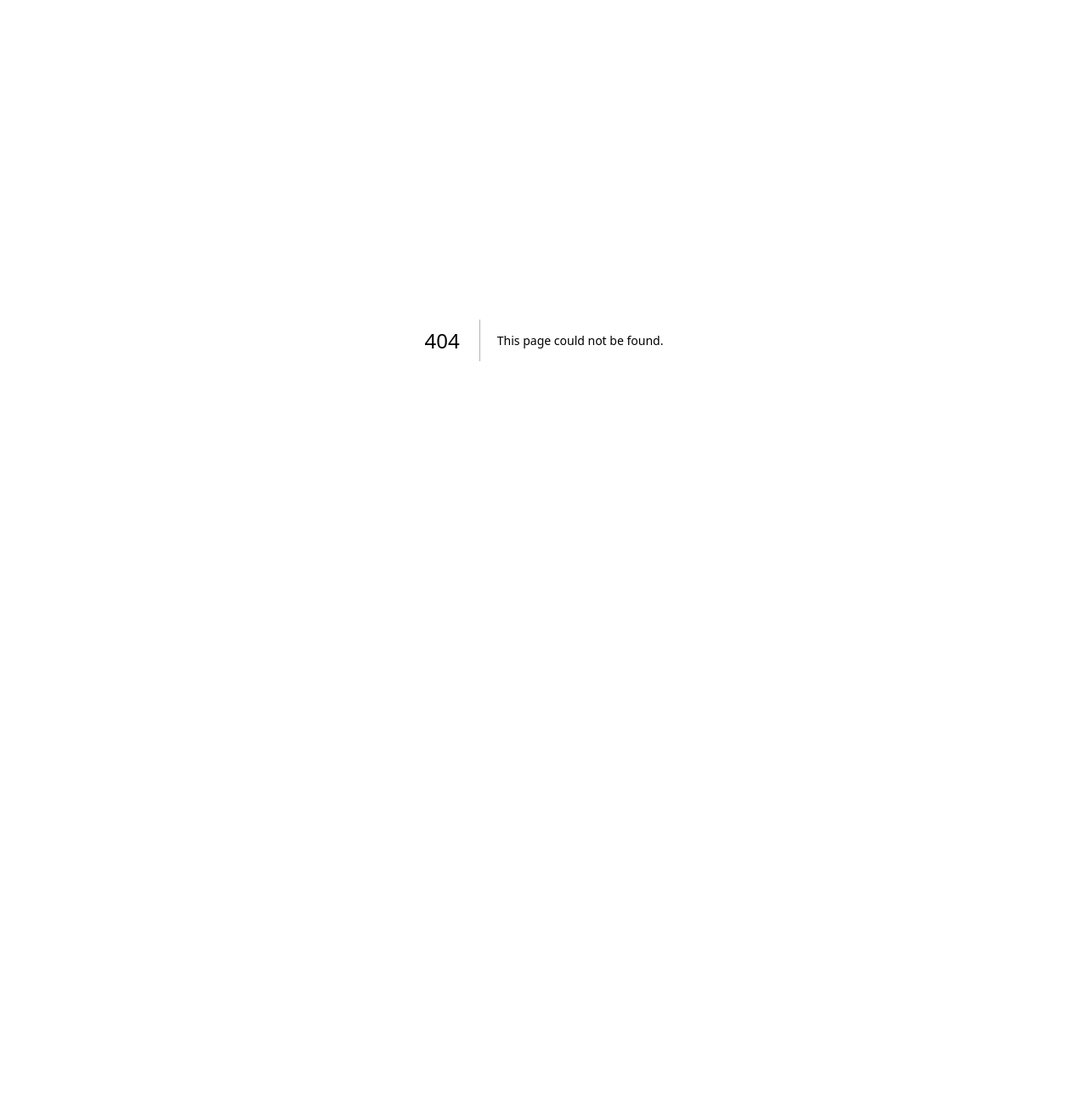
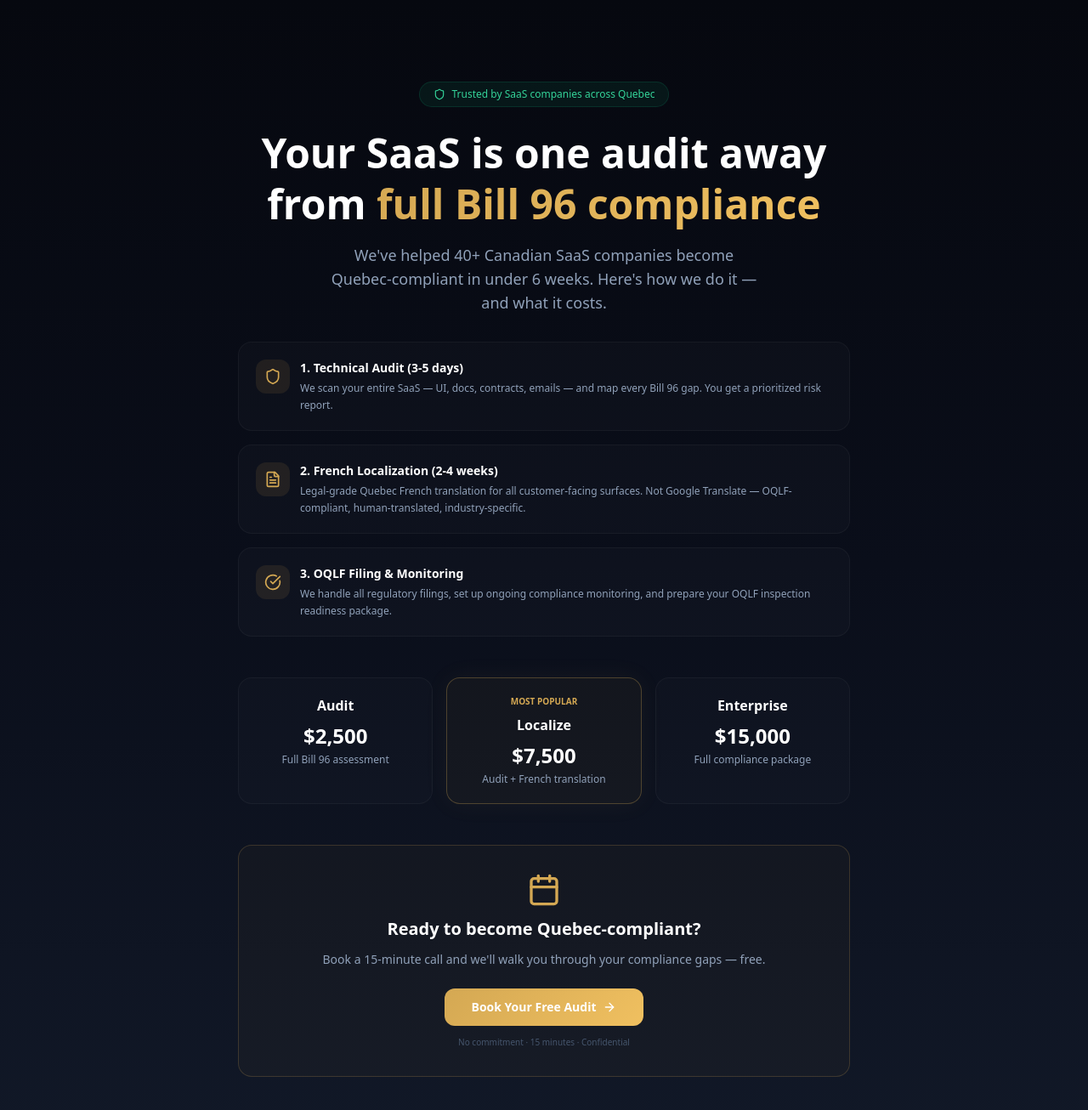
Before and after one commit to brandonlacoste9-tech/hermes, a Next.js app: page /book in a window 1280 px wide. Before the commit this address had no page. Shown: the top 1306 px of the page at 85% size. Before the commit the page ends 800 px from the top, so only its background shows below. Built offline with nearby package versions, Linux system fonts and the light colour scheme.

Commit message:
feat: Joe's Arsenal — booking landing page + notification webhook
- /book: high-conversion Bill 96 compliance landing page (process, pricing, CTA)
- Notification webhook fires on INTERESTED classification
- Calendly link integrated into booking page
- 3-tier pricing display: .5K / .5K / 5K

```diff
--- /dev/null
+++ b/src/app/book/page.tsx
@@ -0,0 +1,68 @@
+"use client";
+import { CheckCircle, ArrowRight, Clock, Shield, FileText, Zap, Calendar } from "lucide-react";
+
+export default function BookPage() {
+  return (
+    <div className="min-h-screen" style={{ background: "linear-gradient(180deg, #06080f 0%, #0a0e1a 50%, #111827 100%)" }}>
+      <div className="max-w-3xl mx-auto px-6 pt-24 pb-16 text-center">
+        <div className="inline-flex items-center gap-2 px-4 py-1.5 rounded-full text-xs font-medium mb-6" style={{ background: "rgba(16,185,129,0.08)", border: "1px solid rgba(16,185,129,0.15)", color: "#34d399" }}>
+          <Shield className="w-3.5 h-3.5" /> Trusted by SaaS companies across Quebec
+        </div>
+
+        <h1 className="text-3xl md:text-5xl font-bold text-white leading-tight mb-4">
+          Your SaaS is one audit away from
+          <span style={{ background: "linear-gradient(135deg, #d4a853, #f0c060)", WebkitBackgroundClip: "text", WebkitTextFillColor: "transparent" }}> full Bill 96 compliance</span>
+        </h1>
+        <p className="text-lg text-slate-400 max-w-lg mx-auto mb-8">
+          We've helped 40+ Canadian SaaS companies become Quebec-compliant in under 6 weeks. Here's how we do it — and what it costs.
+        </p>
+
+        {/* The Process */}
+        <div className="space-y-4 mb-12 text-left">
+          {[
+            { icon: <Shield className="w-5 h-5" />, title: "1. Technical Audit (3-5 days)", desc: "We scan your entire SaaS — UI, docs, contracts, emails — and map every Bill 96 gap. You get a prioritized risk report." },
+            { icon: <FileText className="w-5 h-5" />, title: "2. French Localization (2-4 weeks)", desc: "Legal-grade Quebec French translation for all customer-facing surfaces. Not Google Translate — OQLF-compliant, human-translated, industry-specific." },
+            { icon: <CheckCircle className="w-5 h-5" />, title: "3. OQLF Filing & Monitoring", desc: "We handle all regulatory filings, set up ongoing compliance monitoring, and prepare your OQLF inspection readiness package." },
+          ].map((step, i) => (
+            <div key={i} className="p-5 rounded-2xl border border-white/[0.04]" style={{ background: "rgba(255,255,255,0.02)" }}>
+              <div className="flex items-start gap-3">
+                <div className="w-10 h-10 rounded-xl flex items-center justify-center shrink-0" style={{ background: "rgba(212,168,83,0.1)", color: "#d4a853" }}>{step.icon}</div>
+                <div>
+                  <h3 className="font-semibold text-white text-sm">{step.title}</h3>
+                  <p className="text-xs text-slate-400 mt-1 leading-relaxed">{step.desc}</p>
+                </div>
+              </div>
+            </div>
+          ))}
+        </div>
+
+        {/* Pricing */}
+        <div className="grid grid-cols-1 md:grid-cols-3 gap-4 mb-12">
+          {[
+            { name: "Audit", price: "$2,500", desc: "Full Bill 96 assessment", popular: false },
+            { name: "Localize", price: "$7,500", desc: "Audit + French translation", popular: true },
+            { name: "Enterprise", price: "$15,000", desc: "Full compliance package", popular: false },
+          ].map(p => (
+            <div key={p.name} className={`p-5 rounded-2xl border ${p.popular ? "border-[#d4a853]/30" : "border-white/[0.04]"}`} style={{ background: p.popular ? "rgba(212,168,83,0.04)" : "rgba(255,255,255,0.015)", boxShadow: p.popular ? "0 0 30px rgba(212,168,83,0.06)" : "none" }}>
+              {p.popular && <div className="text-[10px] font-bold text-[#d4a853] mb-2">MOST POPULAR</div>}
+              <h3 className="font-bold text-white">{p.name}</h3>
+              <p className="text-2xl font-bold text-white mt-2">{p.price}</p>
+              <p className="text-xs text-slate-400 mt-1">{p.desc}</p>
+            </div>
+          ))}
+        </div>
+
+        {/* CTA */}
+        <div className="p-8 rounded-2xl border border-[#d4a853]/20" style={{ background: "rgba(212,168,83,0.03)" }}>
+          <Calendar className="w-10 h-10 mx-auto mb-3" style={{ color: "#d4a853" }} />
+          <h2 className="text-xl font-bold text-white mb-3">Ready to become Quebec-compliant?</h2>
+          <p className="text-sm text-slate-400 mb-6">Book a 15-minute call and we'll walk you through your compliance gaps — free.</p>
+          <a href="https://calendly.com/hermesos/15min" target="_blank" className="inline-flex items-center gap-2 px-8 py-3 rounded-xl text-sm font-semibold text-white" style={{ background: "linear-gradient(135deg, #d4a853, #f0c060)" }}>
+            Book Your Free Audit <ArrowRight className="w-4 h-4" />
+          </a>
+          <p className="text-[10px] text-slate-600 mt-3">No commitment · 15 minutes · Confidential</p>
+        </div>
+      </div>
+    </div>
+  );
+}
```
